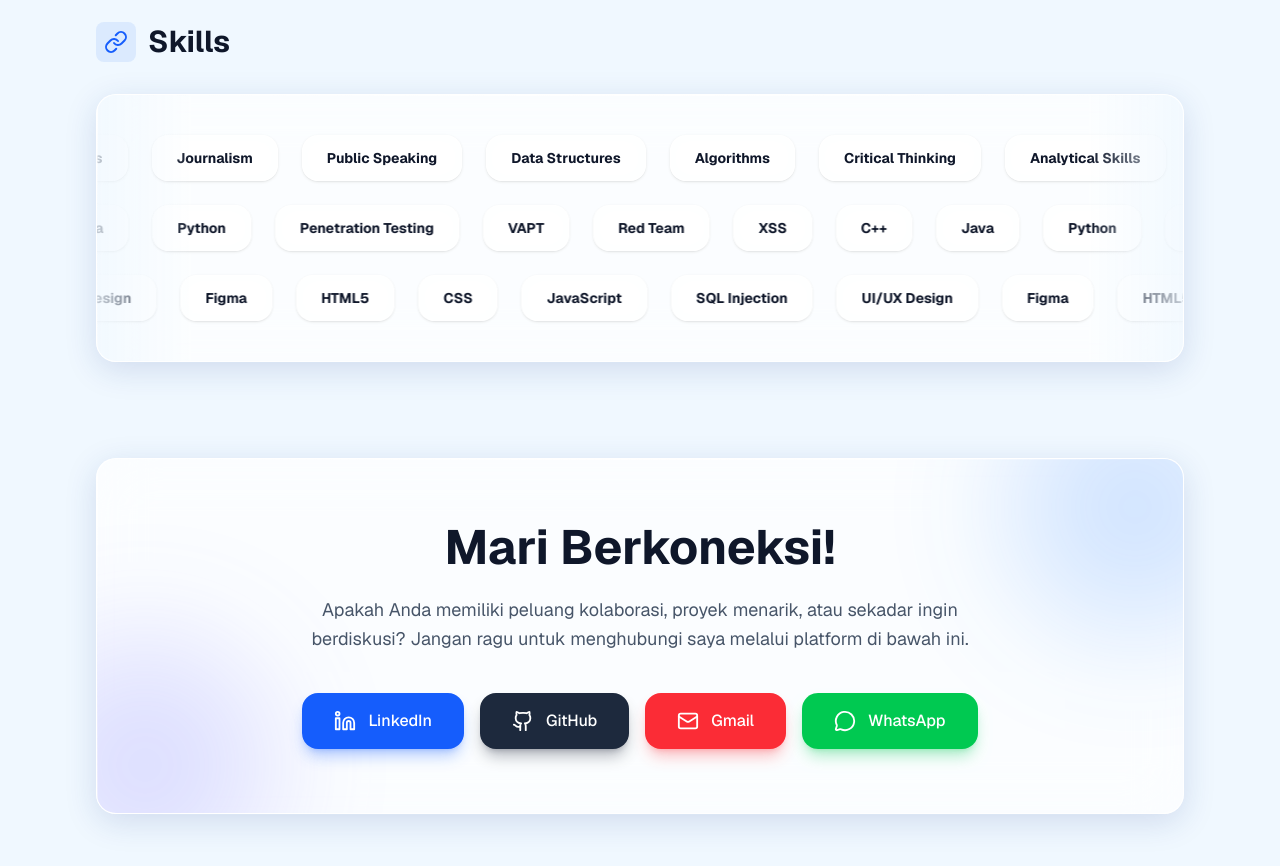
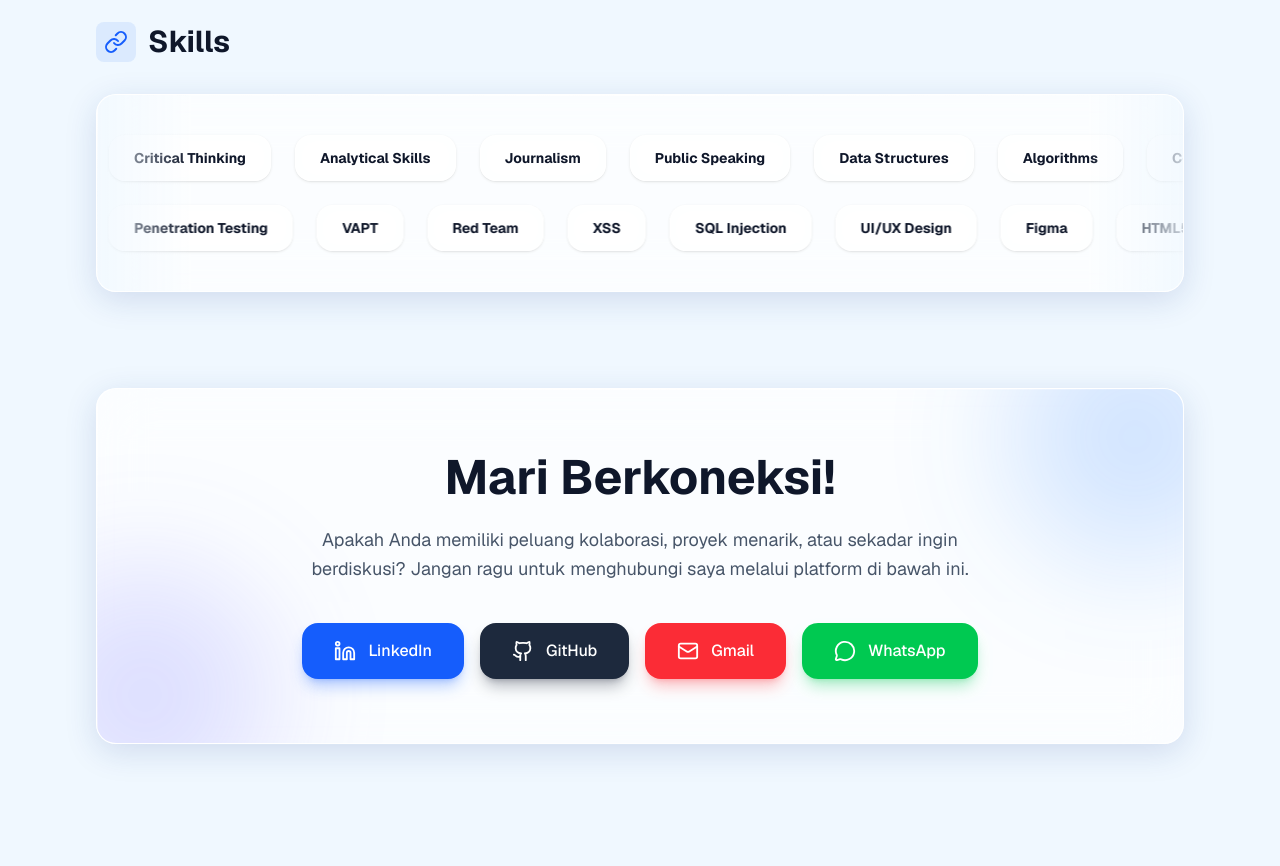
Before and after one commit to DwiKautsar/web-portofolio, a Next.js app: page / in a window 1280 px wide. Shown: the part 3120-3986 px from the top of the page. Built offline with nearby package versions, Linux system fonts and the light colour scheme.

Commit message:
feat: optimize skills layout for mobile and disable cursor glow on small screens

```diff
--- a/src/app/page.tsx
+++ b/src/app/page.tsx
@@ -53,16 +53,26 @@
     { name: "CYBER MEETUP #10: Transfer Knowledge Cyber Security", issuer: "PT. Yukmari Project Indonesia", date: "Agu 2025", color: "text-emerald-500", bg: "bg-emerald-50 dark:bg-emerald-500/10", image: "/certificates/yukmariproject.png" }
   ];
 
-  const skillsRow1 = [
+  // Desktop Skills (2 Rows)
+  const desktopRow1 = [
+    "Critical Thinking", "Analytical Skills", "Journalism", "Public Speaking",
+    "Data Structures", "Algorithms", "C++", "Java", "Python"
+  ];
+
+  const desktopRow2 = [
+    "Penetration Testing", "VAPT", "Red Team", "XSS", "SQL Injection",
+    "UI/UX Design", "Figma", "HTML5", "CSS", "JavaScript"
+  ];
+
+  // Mobile Skills (3 Rows)
+  const mobileRow1 = [
     "Critical Thinking", "Analytical Skills", "Journalism", "Public Speaking",
     "Data Structures", "Algorithms"
   ];
-
-  const skillsRow2 = [
+  const mobileRow2 = [
     "C++", "Java", "Python", "Penetration Testing", "VAPT", "Red Team", "XSS"
   ];
-
-  const skillsRow3 = [
+  const mobileRow3 = [
     "SQL Injection", "UI/UX Design", "Figma", "HTML5", "CSS", "JavaScript"
   ];
 
@@ -322,30 +332,49 @@
           <div className="absolute left-0 top-0 bottom-0 w-24 bg-gradient-to-r from-[var(--bg-base)] to-transparent z-10 pointer-events-none opacity-80"></div>
           <div className="absolute right-0 top-0 bottom-0 w-24 bg-gradient-to-l from-[var(--bg-base)] to-transparent z-10 pointer-events-none opacity-80"></div>
 
-          <div className="flex flex-col gap-6">
+          {/* Desktop View (2 Rows) */}
+          <div className="hidden md:flex flex-col gap-6">
+            <div className="flex w-max animate-marquee-left">
+              {[...desktopRow1, ...desktopRow1].map((skill, i) => (
+                <div key={`d1-${i}`} className="flex-shrink-0 px-6 py-3 mx-3 rounded-2xl border border-white/60 dark:border-white/10 bg-white/50 dark:bg-slate-800/50 font-bold text-sm shadow-sm text-[var(--text-main)] backdrop-blur-md">
+                  {skill}
+                </div>
+              ))}
+            </div>
+            <div className="flex w-max animate-marquee-right">
+              {[...desktopRow2, ...desktopRow2].map((skill, i) => (
+                <div key={`d2-${i}`} className="flex-shrink-0 px-6 py-3 mx-3 rounded-2xl border border-white/60 dark:border-white/10 bg-white/50 dark:bg-slate-800/50 font-bold text-sm shadow-sm text-[var(--text-main)] backdrop-blur-md">
+                  {skill}
+                </div>
+              ))}
+            </div>
+          </div>
+
+          {/* Mobile View (3 Rows) */}
+          <div className="flex md:hidden flex-col gap-6">
 
             {/* Row 1 - Moving Left */}
-            <div className="flex w-[200%] md:w-max animate-marquee-left">
-              {[...skillsRow1, ...skillsRow1, ...skillsRow1].map((skill, i) => (
-                <div key={i} className="flex-shrink-0 px-6 py-3 mx-3 rounded-2xl border border-white/60 dark:border-white/10 bg-white/50 dark:bg-slate-800/50 font-bold text-sm shadow-sm text-[var(--text-main)] backdrop-blur-md">
+            <div className="flex w-[200%] animate-marquee-left">
+              {[...mobileRow1, ...mobileRow1, ...mobileRow1].map((skill, i) => (
+                <div key={`m1-${i}`} className="flex-shrink-0 px-6 py-3 mx-3 rounded-2xl border border-white/60 dark:border-white/10 bg-white/50 dark:bg-slate-800/50 font-bold text-sm shadow-sm text-[var(--text-main)] backdrop-blur-md">
                   {skill}
                 </div>
               ))}
             </div>
 
             {/* Row 2 - Moving Right */}
-            <div className="flex w-[200%] md:w-max animate-marquee-right">
-              {[...skillsRow2, ...skillsRow2, ...skillsRow2].map((skill, i) => (
-                <div key={i} className="flex-shrink-0 px-6 py-3 mx-3 rounded-2xl border border-white/60 dark:border-white/10 bg-white/50 dark:bg-slate-800/50 font-bold text-sm shadow-sm text-[var(--text-main)] backdrop-blur-md">
+            <div className="flex w-[200%] animate-marquee-right">
+              {[...mobileRow2, ...mobileRow2, ...mobileRow2].map((skill, i) => (
+                <div key={`m2-${i}`} className="flex-shrink-0 px-6 py-3 mx-3 rounded-2xl border border-white/60 dark:border-white/10 bg-white/50 dark:bg-slate-800/50 font-bold text-sm shadow-sm text-[var(--text-main)] backdrop-blur-md">
                   {skill}
                 </div>
               ))}
             </div>
 
             {/* Row 3 - Moving Left */}
-            <div className="flex w-[200%] md:w-max animate-marquee-left">
-              {[...skillsRow3, ...skillsRow3, ...skillsRow3].map((skill, i) => (
-                <div key={i} className="flex-shrink-0 px-6 py-3 mx-3 rounded-2xl border border-white/60 dark:border-white/10 bg-white/50 dark:bg-slate-800/50 font-bold text-sm shadow-sm text-[var(--text-main)] backdrop-blur-md">
+            <div className="flex w-[200%] animate-marquee-left">
+              {[...mobileRow3, ...mobileRow3, ...mobileRow3].map((skill, i) => (
+                <div key={`m3-${i}`} className="flex-shrink-0 px-6 py-3 mx-3 rounded-2xl border border-white/60 dark:border-white/10 bg-white/50 dark:bg-slate-800/50 font-bold text-sm shadow-sm text-[var(--text-main)] backdrop-blur-md">
                   {skill}
                 </div>
               ))}
--- a/src/components/CursorGlow.tsx
+++ b/src/components/CursorGlow.tsx
@@ -26,7 +26,7 @@
 
   return (
     <div
-      className="pointer-events-none fixed inset-0 z-50 transition-opacity duration-300"
+      className="hidden md:block pointer-events-none fixed inset-0 z-50 transition-opacity duration-300"
       style={{
         background: `radial-gradient(600px circle at ${position.x}px ${position.y}px, ${glowColor}, transparent 40%)`,
       }}
```
